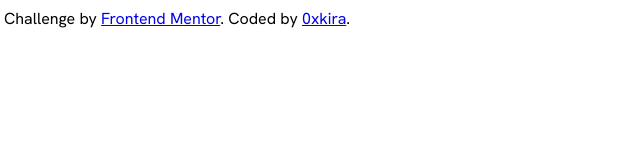
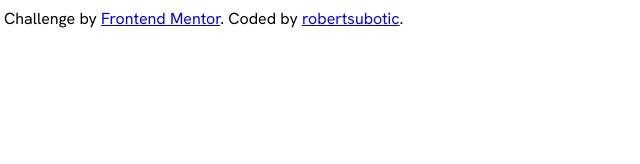
Before and after one commit to robertsubotic/results-summary-component-frontendmentor, a plain HTML site: page index.html in a window 1280 px wide. Shown: the top 164 px of the page, 4-644 px from the left. Drawn offline with Linux system fonts and the light colour scheme.

Commit message:
Update index.html

```diff
--- a/index.html
+++ b/index.html
@@ -207,7 +207,7 @@
   </div>
   <div class="attribution">
     Challenge by <a href="https://www.frontendmentor.io?ref=challenge" target="_blank">Frontend Mentor</a>.
-    Coded by <a href="#">0xkira</a>.
+    Coded by <a href="#">robertsubotic</a>.
   </div>
 </body>
 </html>
```
